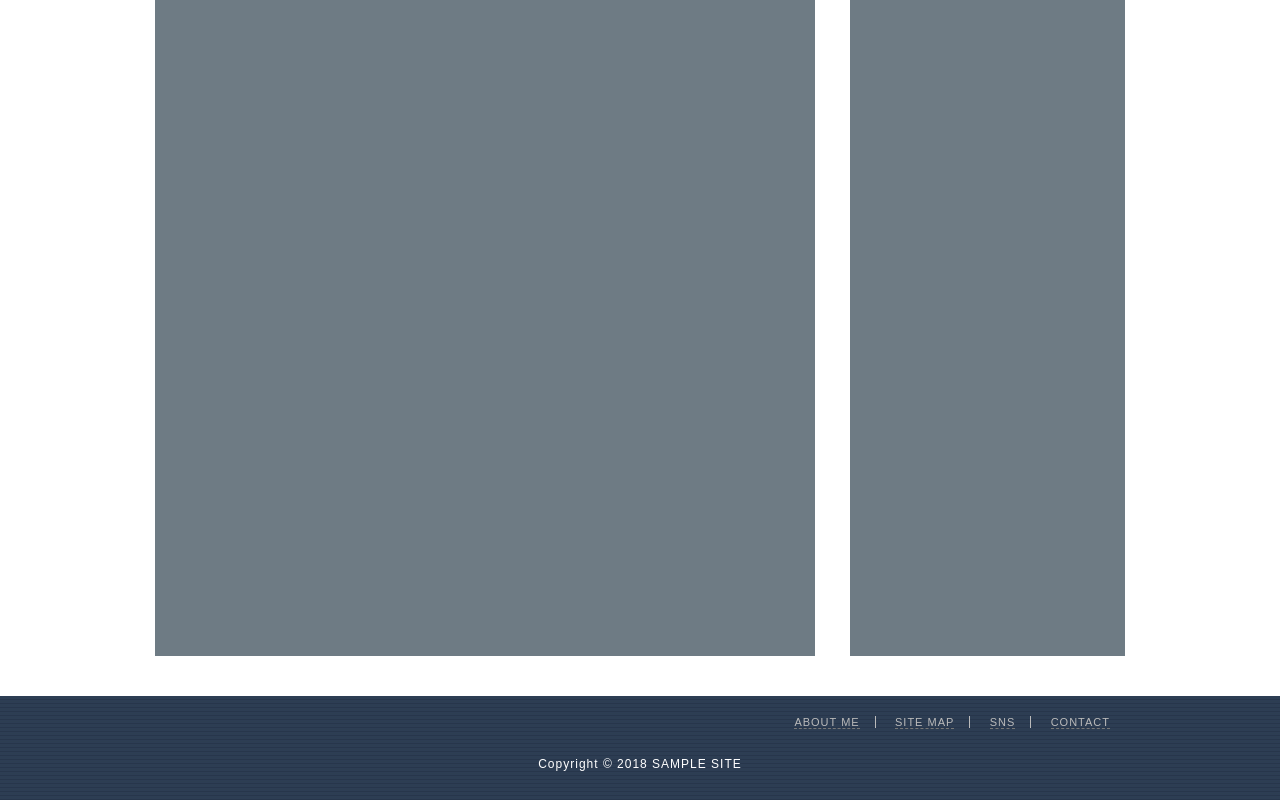
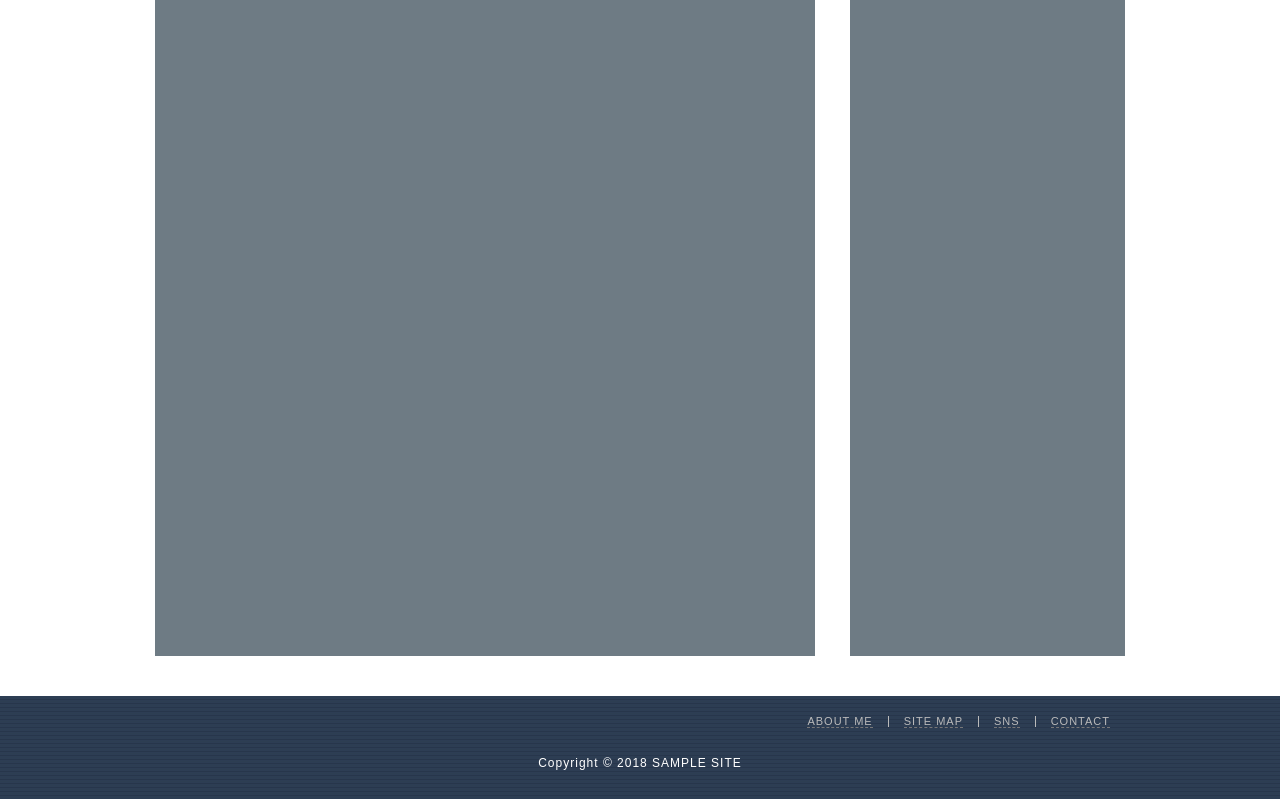
Before and after one commit to ryamakuchi/html5-css3-modern-coding, a website: page my-standard-layout-scss/src/index.html in a window 1280 px wide. Shown: the part 513-1313 px from the top of the page. Drawn offline with nearby package versions, Linux system fonts and the light colour scheme; files that its build step writes are made by us from their sources; files whose address does not match are found by name.

Commit message:
原因はletter-spacingをfooterにつけていることだった。各classに個別に付けた。 & + .horizontal-itemという書き方にして、スッキリさせた。

```diff
--- a/my-standard-layout-scss/src/scss/layout/_footer.scss
+++ b/my-standard-layout-scss/src/scss/layout/_footer.scss
@@ -2,21 +2,21 @@
   width: 100%;
   padding: 20px 0 30px;
   background: $footer-bg-color url("../../images/bg-footer.gif"); // この画像は縦横どっちにもrepeatするものだった
-  letter-spacing: $letter-spacing;
   color: white;
 
   .horizontal-list {
-    width: 970px;
+    width: $wrapper-width;
     margin: 0 auto;
     text-align: right;
+    font-size: 0;
 
     .horizontal-item {
       display: inline-block;
       padding: 0 15px;
-      border-right: $footer-nav-color 1px inset;
+      letter-spacing: $letter-spacing; //   letter-spacingは個別に付けないと、余白にも影響してくる
 
-      &:last-child { // これとnthが混同しやすいので、気をつけて使う
-        border-right: none;
+      & + .horizontal-item { // 隣接するhorizontal-itemがある場合の左側にだけ、borderをつけることにした
+        border-left: 1px solid $footer-nav-color;
       }
 
       a {
@@ -35,5 +35,6 @@
   .copyright {
     text-align: center;
     margin-top: 30px;
+    letter-spacing: $letter-spacing;
   }
 }
```
